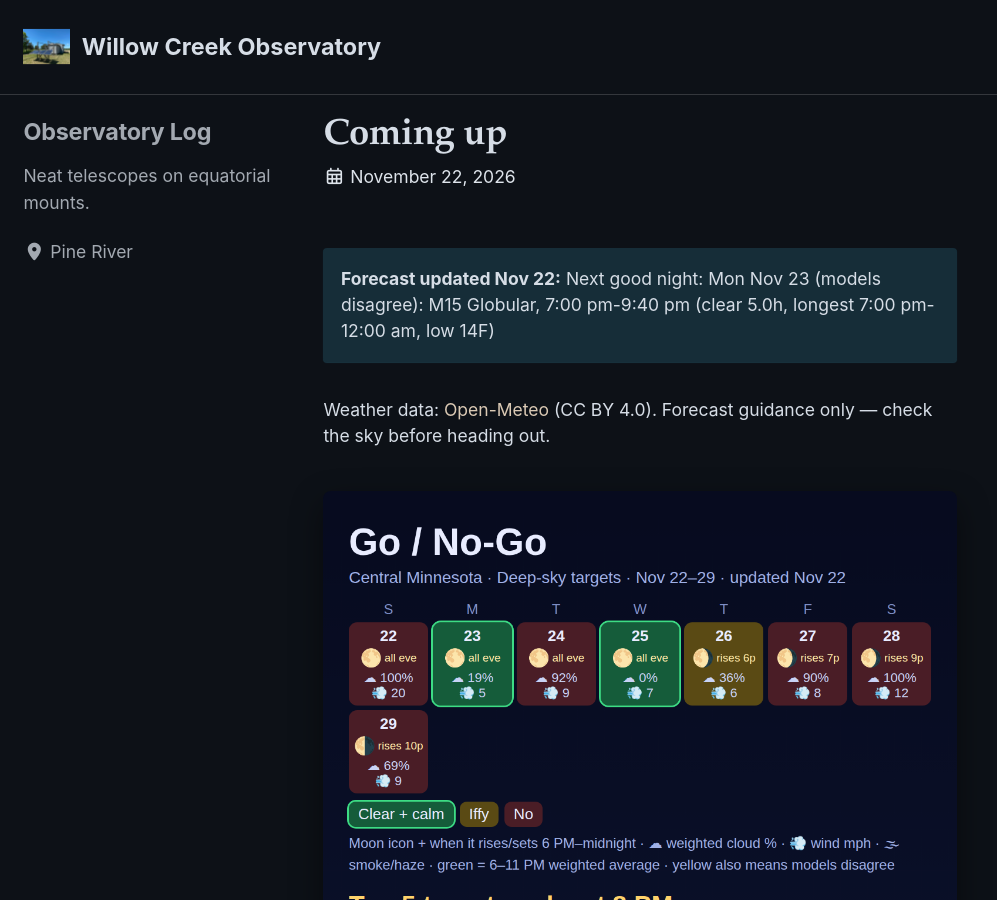
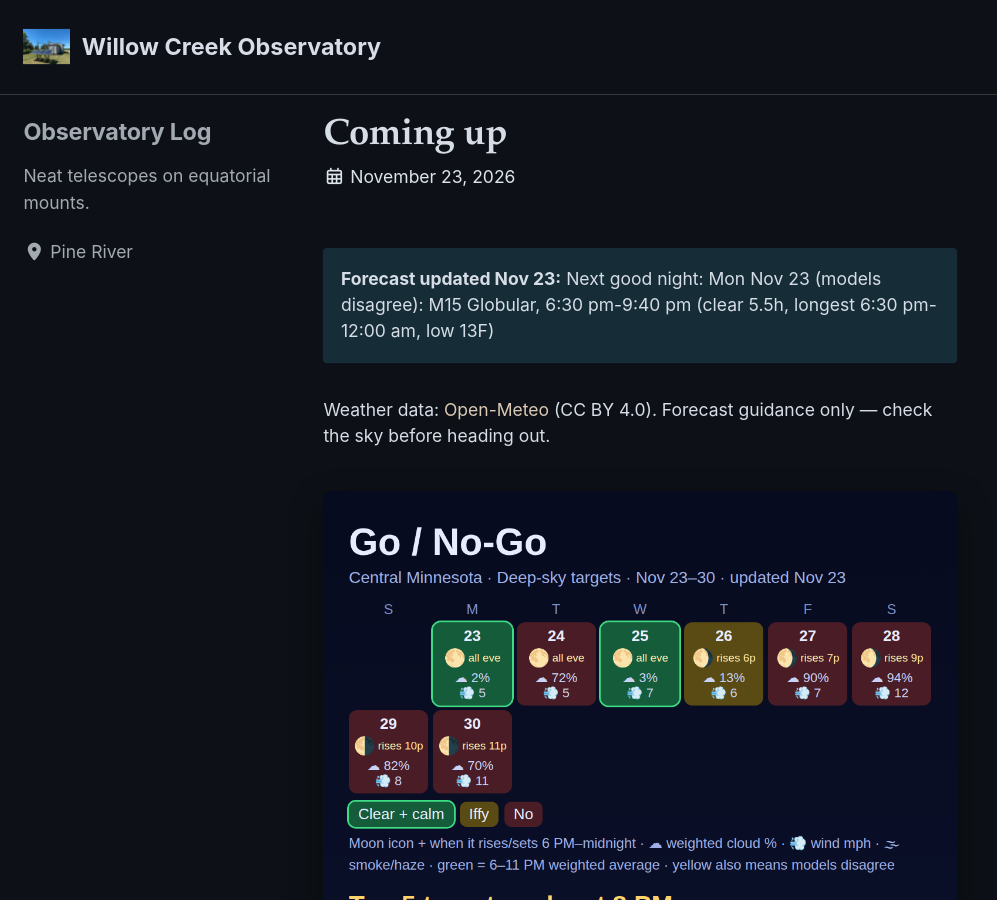
Before and after one commit to ethos101/ethos101.github.io, a Jekyll site: the page built from _posts/1900-01-01-about.md, in a window 1280 px wide and 900 px high. Shown: the whole window, without its empty margins (0-997 px from the left). Built offline with Jekyll 4.4.1, drawn with Linux system fonts in a browser that asks for light colours; cached includes are drawn as plain includes; some of the changed text lies outside the part shown.

Commit message:
Update stargazing forecast (Nov 23)

```diff
--- a/_includes/forecast_status.html
+++ b/_includes/forecast_status.html
@@ -1,2 +1,2 @@
-<p class="notice--info"><strong>Forecast updated Nov 22:</strong> Next good night: Mon Nov 23 (models disagree): M15 Globular, 7:00 pm-9:40 pm (clear 5.0h, longest 7:00 pm-12:00 am, low 14F)</p>
+<p class="notice--info"><strong>Forecast updated Nov 23:</strong> Next good night: Mon Nov 23 (models disagree): M15 Globular, 6:30 pm-9:40 pm (clear 5.5h, longest 6:30 pm-12:00 am, low 13F)</p>
 <p class="small">Weather data: <a href="https://open-meteo.com/">Open-Meteo</a> (CC BY 4.0). Forecast guidance only — check the sky before heading out.</p>
--- a/_posts/1900-01-01-about.md
+++ b/_posts/1900-01-01-about.md
@@ -1,6 +1,6 @@
 ---
 title: Coming up
-date: 2026-11-22
+date: 2026-11-23
 header:
   teaser: /images/month.png
 ---
```
Also changed, not shown: images/month.png.
